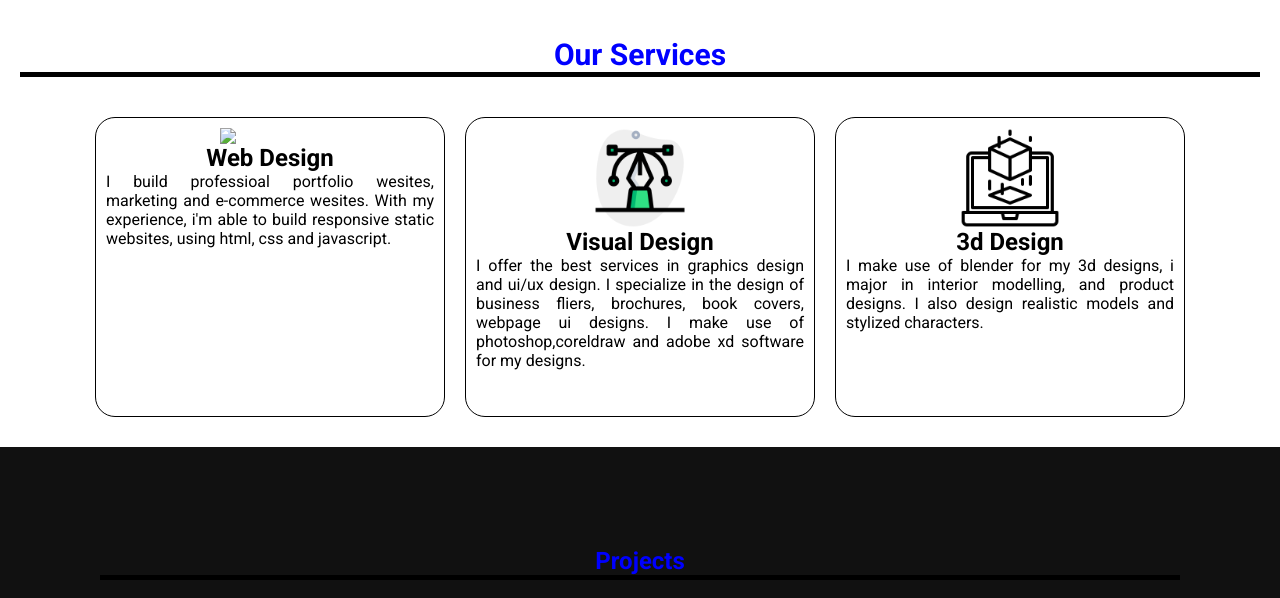
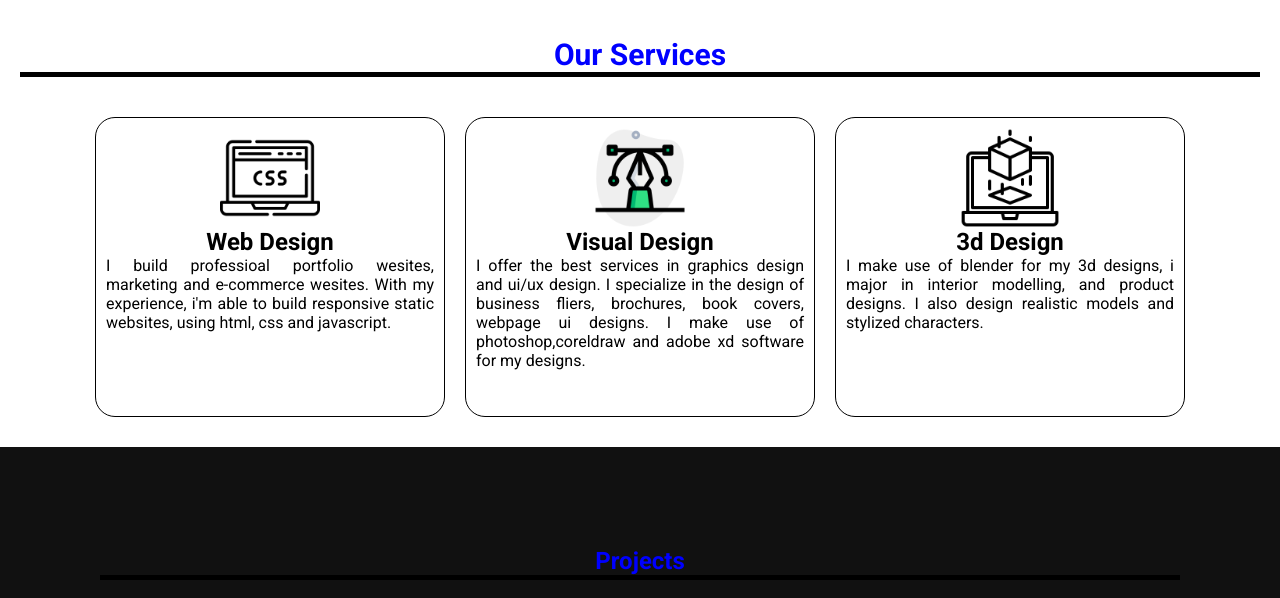
Before and after one commit to dijarhtech/dijarhtech.github.io, a plain HTML site: page index.html in a window 1280 px wide. Shown: the part 1220-1818 px from the top of the page. Drawn offline with Linux system fonts and the light colour scheme; files whose address does not match are found by name.

Commit message:
added image

```diff
--- a/index.html
+++ b/index.html
@@ -70,7 +70,7 @@ un-intresting, or out of league, i like to keep a positive attitude, and i like
 	</div>
 	<div class="row">
 		<div class="box">
-			<img src="kk.png" width="100px">
+			<img src="images/kk.png" width="100px">
 
 			<h1>Web Design</h1>
 			<p>I build professioal portfolio wesites, marketing and e-commerce wesites.
```
